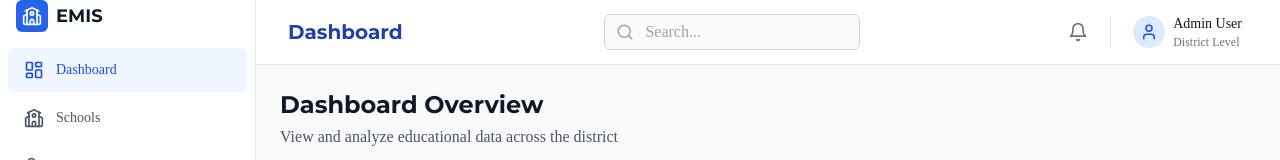
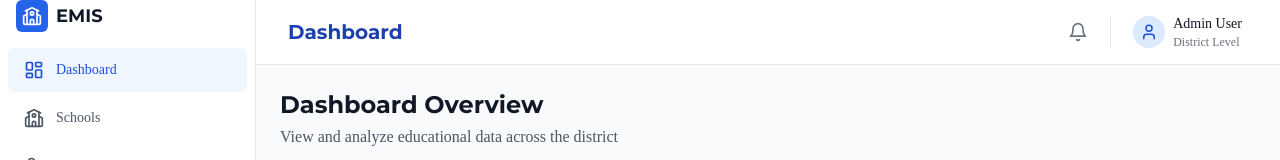
Before and after one commit to kajal-jotwani/ADC_Karnal-EMIMS, a React (Vite) app: page / in a window 1280 px wide. Shown: the top 160 px of the page. Built offline with nearby package versions, Linux system fonts and the light colour scheme.

Commit message:
Cleanup: Removed the searchbar

```diff
--- a/src/components/layout/Header.tsx
+++ b/src/components/layout/Header.tsx
@@ -32,19 +32,6 @@ const Header: React.FC<HeaderProps> = ({ toggleSidebar }) => {
             </div>
           </div>
 
-          <div className="hidden md:block">
-            <div className="relative">
-              <div className="absolute inset-y-0 left-0 pl-3 flex items-center pointer-events-none">
-                <Search size={18} className="text-gray-400" />
-              </div>
-              <input
-                type="text"
-                className="input pl-10 w-64 h-9 bg-gray-50"
-                placeholder="Search..."
-              />
-            </div>
-          </div>
-
           <div className="flex items-center space-x-4">
             <button className="p-1.5 rounded-full text-gray-500 hover:text-primary-600 hover:bg-gray-100 focus:outline-none focus:ring-2 focus:ring-primary-500">
               <Bell size={20} />
```
